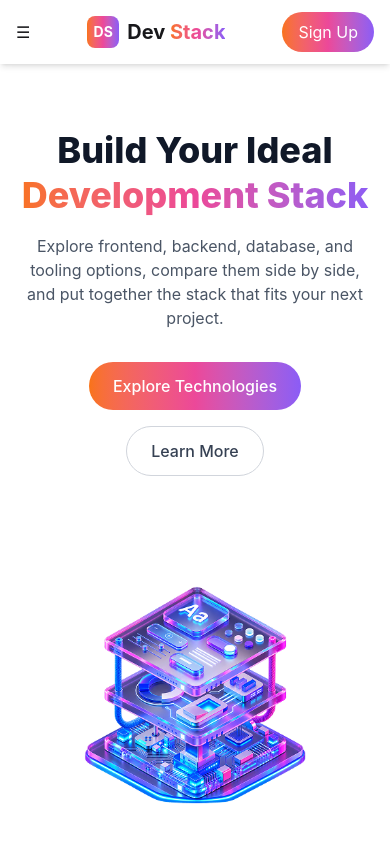
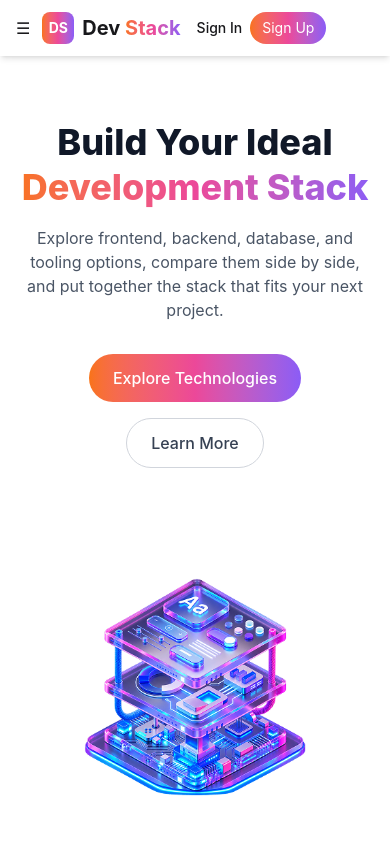
Before and after one commit to rumki8565/Assignment-DEV-STACK, a React (Vite) app: page / in a window 390 px wide. Shown: the top 844 px of the page. Built offline with nearby package versions, Linux system fonts and the light colour scheme.

Commit message:
Fix Sign In visibility on mobile and tighten button spacing

```diff
--- a/src/Components/Nav.tsx
+++ b/src/Components/Nav.tsx
@@ -7,8 +7,9 @@ const Nav = () => {
 
   return (
     <nav className="sticky top-0 z-50 bg-white shadow-md">
-      <div className="flex items-center justify-between px-4 py-3 md:px-8">
-        {/* Mobile: hamburger on the left */}
+      <div className="grid grid-cols-[auto_1fr_auto] items-center gap-x-4 px-4 py-3 md:px-8">
+        {/* Left: hamburger (mobile) + brand */}
+        <div className="flex items-center gap-3">
           <button
             type="button"
             className="md:hidden"
@@ -18,7 +19,6 @@ const Nav = () => {
             ☰
           </button>
 
-        {/* Brand: logo mark + name */}
           <div className="flex items-center gap-2">
             <div className="w-8 h-8 rounded-lg bg-gradient-to-r from-brand-start via-brand-mid to-brand-end flex items-center justify-center text-white font-bold text-sm">
               DS
@@ -30,9 +30,10 @@ const Nav = () => {
               </span>
             </div>
           </div>
+        </div>
 
-        {/* Desktop center links */}
-        <ul className="hidden md:flex gap-6 font-medium">
+        {/* Center: desktop nav links */}
+        <ul className="hidden md:flex justify-center gap-6 font-medium">
           {navLinks.map((link, index) => (
             <li
               key={link}
@@ -44,13 +45,16 @@ const Nav = () => {
         </ul>
 
         {/* Right: auth buttons (always visible) */}
-        <div className="flex items-center gap-3">
-          <button type="button" className="hidden sm:inline font-medium">
+        <div className="flex items-center gap-2">
+          <button
+            type="button"
+            className="whitespace-nowrap text-sm font-medium"
+          >
             Sign In
           </button>
           <button
             type="button"
-            className="rounded-full px-4 py-2 text-white bg-gradient-to-r from-brand-start via-brand-mid to-brand-end"
+            className="whitespace-nowrap rounded-full px-3 py-1.5 text-sm text-white bg-gradient-to-r from-brand-start via-brand-mid to-brand-end"
           >
             Sign Up
           </button>
```
Lines whose indentation alone changed are shown as unchanged.
